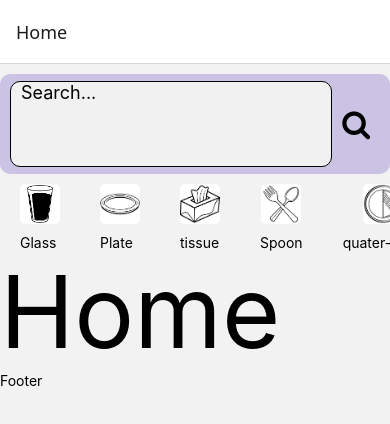
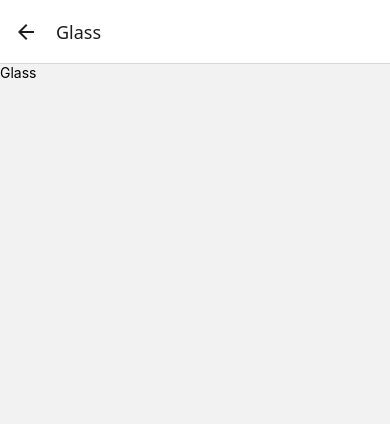
Before and after one commit to RoshanKumar404/Kabir_Kart, a React Native app: screen /Glass in a window 390 px wide. Shown: the top 424 px of the page. Built offline with nearby package versions, Linux system fonts and the light colour scheme.

Commit message:
completed category section

```diff
--- a/App.tsx
+++ b/App.tsx
@@ -3,12 +3,15 @@ import React from 'react'
 import { NavigationContainer } from '@react-navigation/native'
 import { createNativeStackNavigator } from '@react-navigation/native-stack'
 import Home from './screens/Home';
+import Glass from './screens/Glass';
 const Stack=createNativeStackNavigator();
+
 export default function App() {
   return (
     <NavigationContainer>
-<Stack.Navigator >
-  <Stack.Screen name='Home' component={Home} headershown={false}/>
+<Stack.Navigator  >
+  <Stack.Screen name='Home' component={Home}  options={{ headerShown: false }} />
+  <Stack.Screen name='Glass' component={Glass}  />
 </Stack.Navigator>
     </NavigationContainer>
   )
--- a/Component/Layout/Category.tsx
+++ b/Component/Layout/Category.tsx
@@ -1,14 +1,17 @@
 import { View, Text, TouchableOpacity, Image, StyleSheet, ScrollView } from 'react-native'
 import React from 'react'
 import { Categorydata } from '../../data/Data'
+import { useNavigation } from '@react-navigation/native'
+import Glass from '../../screens/Glass';
 
 const Category = () => {
+  const Navigation=useNavigation();
   return (
     <ScrollView horizontal={true}>
       <View style={styles.Container}>
         {Categorydata?.map(item => (
           <View key={item._id}>
-            <TouchableOpacity>
+            <TouchableOpacity onPress={()=>Navigation.navigate(item.path)}>
               <View style={{
                 alignItems: "center",
                 marginHorizontal: 10, padding: 10,
--- /dev/null
+++ b/screens/Glass.tsx
@@ -0,0 +1,12 @@
+import { View, Text } from 'react-native'
+import React from 'react'
+
+const Glass = () => {
+  return (
+    <View>
+      <Text>Glass</Text>
+    </View>
+  )
+}
+
+export default Glass
```
